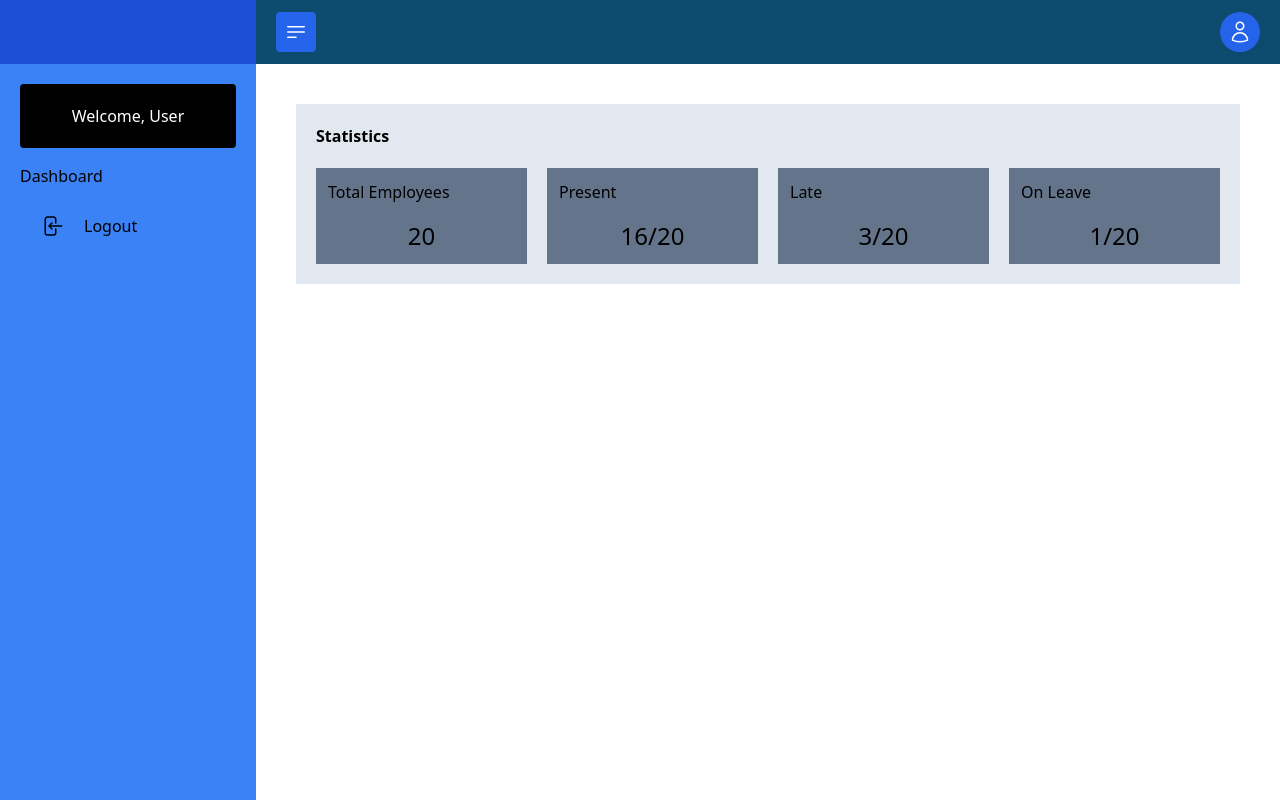
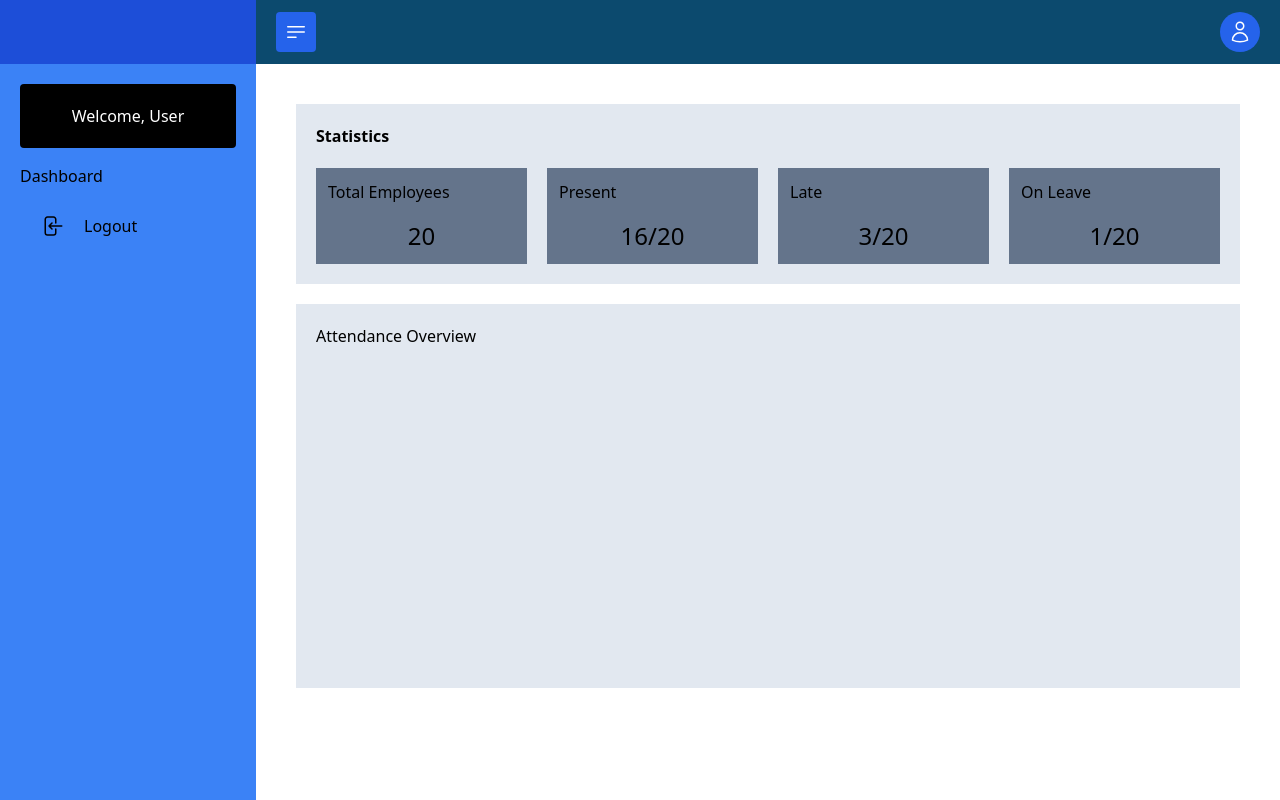
Before and after one commit to Mark-Garner/capstone-sweldo-app, a React (Create React App) app in the folder client/: page /admin/dashboard in a window 1280 px wide. Built offline with nearby package versions, Linux system fonts and the light colour scheme.

Commit message:
added attendance overview

```diff
--- a/client/src/components/admin/dashboard/Statistics.jsx
+++ b/client/src/components/admin/dashboard/Statistics.jsx
@@ -2,6 +2,8 @@ import React from 'react'
 
 const Statistics = () => {
   return (
+    <div>
+
         <div className='bg-slate-200 m-5 p-5'>
           <h1 className='font-bold mb-5'>Statistics</h1>
           <div className='grid grid-cols-1 md:grid-cols-2 lg:grid-cols-4 gap-5'>
@@ -23,6 +25,8 @@ const Statistics = () => {
             </div>
           </div>
         </div>
+          <div className="h-96 bg-slate-200 m-5 p-5">Attendance Overview</div>
+    </div>
   )
 }
 
```
Lines whose indentation alone changed are shown as unchanged.
